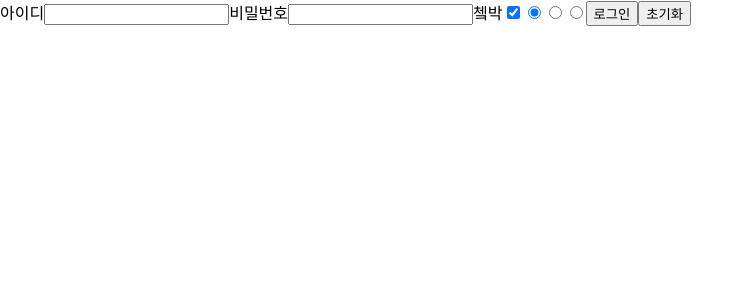
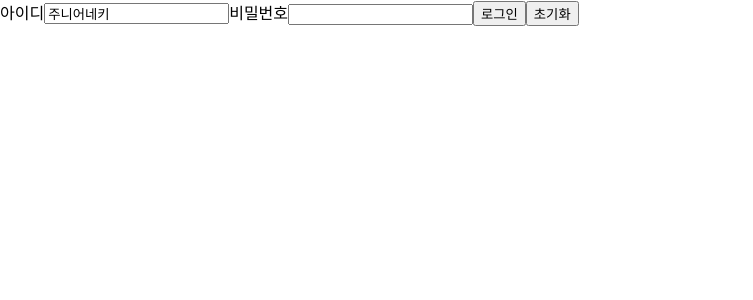
Before and after one commit to kangaroo19/common_component, a React (Create React App) app: page / in a window 1280 px wide. Shown: the top 300 px of the page, without its empty margins (0-753 px from the left). Built offline with nearby package versions, Linux system fonts and the light colour scheme.

Commit message:
aria 속성 적용

```diff
--- a/src/App.js
+++ b/src/App.js
@@ -2,7 +2,7 @@ import { useState } from 'react';
 import CustomButton from './components/buttons/CustomButton';
 import FormMain from './components/input/FormMain';
 import SelectMain from './components/select/SelectMain';
-import { useInputFieldHook } from './utils/hook/useInputFieldHook';
+import useInputFieldHook from './utils/hook/useInputFieldHook';
 import Home from './Home';
 import FormHook from './FormHook';
 
--- a/src/FormHook.jsx
+++ b/src/FormHook.jsx
@@ -3,9 +3,9 @@ import FormMain from './components/input/FormMain';
 
 export default function FormHook() {
   const { register, handleSubmit, reset } = useForm({
+    // 초기값 설정
     defaultValues: {
-      checkbox: true,
-      radio: '느금1',
+      username: '주니어네키',
     },
   });
   const onClickLoginBtn = (data) => {
@@ -17,16 +17,14 @@ export default function FormHook() {
       <FormMain.Input id="username" registerFn={register('username')} />
       <FormMain.Label htmlFor="password">비밀번호</FormMain.Label>
       <FormMain.Input type="password" id="password" registerFn={register('password')} />
-
-      <FormMain.Label htmlFor="checkbox">쳌박</FormMain.Label>
+      {/* <FormMain.Label htmlFor="checkbox">쳌박</FormMain.Label>
       <FormMain.Checkbox id="checkbox" registerFn={register('checkbox')} />
-
-      <FormMain.Radio id="radio" value="느금1" registerFn={register('radio')} />
-      <FormMain.Radio id="radio" value="느금2" registerFn={register('radio')} />
-      <FormMain.Radio id="radio" value="느금3" registerFn={register('radio')} />
-
+      <FormMain.Radio id="radio" value="라디오1" registerFn={register('radio')} />
+      <FormMain.Radio id="radio" value="라디오2" registerFn={register('radio')} />
+      <FormMain.Radio id="radio" value="라디오3" registerFn={register('radio')} /> */}
       <FormMain.Button text="로그인" type="submit" onClick={handleSubmit(onClickLoginBtn)} />
       <FormMain.Button text="초기화" onClick={() => reset()} />
+      {/* <input type="submit" onClick={() => alert('123')} /> */}
     </FormMain>
   );
 }
--- a/src/Home.jsx
+++ b/src/Home.jsx
@@ -1,4 +1,5 @@
 import { useState } from 'react';
+
 export default function Home() {
   const [formData, setFormData] = useState({
     id2: 'ddddddd',
@@ -15,12 +16,12 @@ export default function Home() {
     console.log(formData);
   };
   return (
-    <>
-      <form action="" onChange={onChange}>
-        <input type="text" name="id2" value={formData.id2} />
-        <input type="text" name="pw2" />
-        <button onClick={onClick}>체크!</button>
-      </form>
-    </>
+    <form action="" onChange={onChange}>
+      <input type="text" name="id2" value={formData.id2} />
+      <input type="text" name="pw2" />
+      <button type="button" onClick={onClick}>
+        체크!
+      </button>
+    </form>
   );
 }
--- a/src/components/buttons/CustomButton.jsx
+++ b/src/components/buttons/CustomButton.jsx
@@ -1,3 +1,5 @@
+/* eslint-disable react/button-has-type */
+
 import divideStyleIDString from '../../utils/divideStyleIDString';
 import styles from './CustomButton.module.scss';
 /**
@@ -7,21 +9,9 @@ import styles from './CustomButton.module.scss';
  * @param {string} styleID 클래스이름 선택자,두개 이상일 경우 공백으로 구분
  * @returns
  */
-console.log(styles);
-export default function CustomButton({
-  text,
-  styleID = '',
-  onClick,
-  disabled = false,
-  type = 'button',
-}) {
+export default function CustomButton({ text, styleID = '', onClick, disabled = false, type = 'button' }) {
   return (
-    <button
-      disabled={disabled}
-      type={type}
-      className={`${divideStyleIDString(styles, styleID)}`}
-      onClick={onClick}
-    >
+    <button disabled={disabled} type={type} className={`${divideStyleIDString(styles, styleID)}`} onClick={onClick}>
       {text}
     </button>
   );
--- a/src/components/input/component/CheckboxCustom.jsx
+++ b/src/components/input/component/CheckboxCustom.jsx
@@ -2,7 +2,6 @@ import divideStyleIDString from '../../../utils/divideStyleIDString';
 import styles from '../style/CheckboxCustom.module.css';
 
 export default function CheckboxCustom({ styleID, checked, registerFn, name, id }) {
-  console.log(checked);
   return (
     <input
       type="checkbox"
--- a/src/components/input/component/InputFieldCustom.jsx
+++ b/src/components/input/component/InputFieldCustom.jsx
@@ -11,7 +11,16 @@ import styles from '../style/InputCustom.module.css';
 // 원래는 type 도 프롭으로 줘서 버튼,인풋 둘다 사용가능하게 하려했는데
 // 버튼 같은 경우 onChange가 안달리고
 // 인풋 같은 경우에는 onClick이 안달리므로 타입 기준으로 컴포넌트 나눔
-export default function InputFieldCustom({ type = 'text', id, styleID, name, placeholder, defaultValue, registerFn }) {
+export default function InputFieldCustom({
+  type = 'text',
+  id,
+  styleID,
+  name,
+  placeholder,
+  defaultValue,
+  registerFn,
+  readOnly,
+}) {
   if (type !== 'text' && type !== 'password') {
     throw new Error(`Invalid type '${type}' for InputButtonCustom. Type must be 'text' or 'password'.`);
   }
@@ -21,9 +30,11 @@ export default function InputFieldCustom({ type = 'text', id, styleID, name, pla
       type={type}
       name={name}
       {...registerFn}
-      defaultValue={defaultValue}
       placeholder={placeholder}
+      readOnly={readOnly}
       className={`${divideStyleIDString(styles, styleID)}`}
+      aria-label={`inputTEXT_${id}`}
+      aria-labelledby={id}
     />
   );
 }
--- a/src/index.js
+++ b/src/index.js
@@ -7,5 +7,5 @@ const root = ReactDOM.createRoot(document.getElementById('root'));
 root.render(
   <React.StrictMode>
     <App />
-  </React.StrictMode>
+  </React.StrictMode>,
 );
--- a/src/utils/divideStyleIDString.js
+++ b/src/utils/divideStyleIDString.js
@@ -1,18 +1,18 @@
 // styleID가 두개 이상일 수도 있으니 공백을 기준으로 문자열을 나눠서
 // 두개 이상의 스타일 적용되도록 하는 함수
 export default function divideStyleIDString(styles, styleID = '') {
-  const stringArr = styleID.split(' '); //공백 기준으로 나눔
+  const stringArr = styleID.split(' '); // 공백 기준으로 나눔
   const result = stringArr.map((v, i) => {
     return styles[v]; // 클래스 이름은 styles.클래스명 이런식으로 되기 때문
   });
   return result.join(' ');
 }
 
-//이렇게 styleID를 사용하여 스타일 적용 시
+// 이렇게 styleID를 사용하여 스타일 적용 시
 // CustomButton 컴포넌트를 재사용 할 수 있고
 // 버튼 스타일 변경 시 해당 페이지 컴포넌트가 아닌
 // CustomButton.module.css만 들어가면 되서 편한듯함
 
-//그런데 협업 시에는 충돌 많이 날듯..
+// 그런데 협업 시에는 충돌 많이 날듯..
 
 // styleID가 없는 경우를 대비하여 묵시적인자 styleID="" 추가
--- a/src/utils/hook/useInputFieldHook.js
+++ b/src/utils/hook/useInputFieldHook.js
@@ -4,7 +4,7 @@ import { useState } from 'react';
 // zustand 사용하려 했으나 함수 사용하는 모든 값이 공유됨
 
 // 초기값 할당 위한 initialState 인자 추가
-export const useInputFieldHook = (initialState) => {
+export default function useInputFieldHook(initialState) {
   const [formData, setFormData] = useState(initialState);
   const onChangeFormData = (event) => {
     const { name, value, checked, type } = event.target;
@@ -29,4 +29,4 @@ export const useInputFieldHook = (initialState) => {
     onChangeFormData,
     onClickFormData,
   };
-};
+}
```
Also changed, not shown: src/components/select/SelectMain.jsx (+1 -8 lines), src/pages/Home.page.jsx (added, +22 -0 lines).
